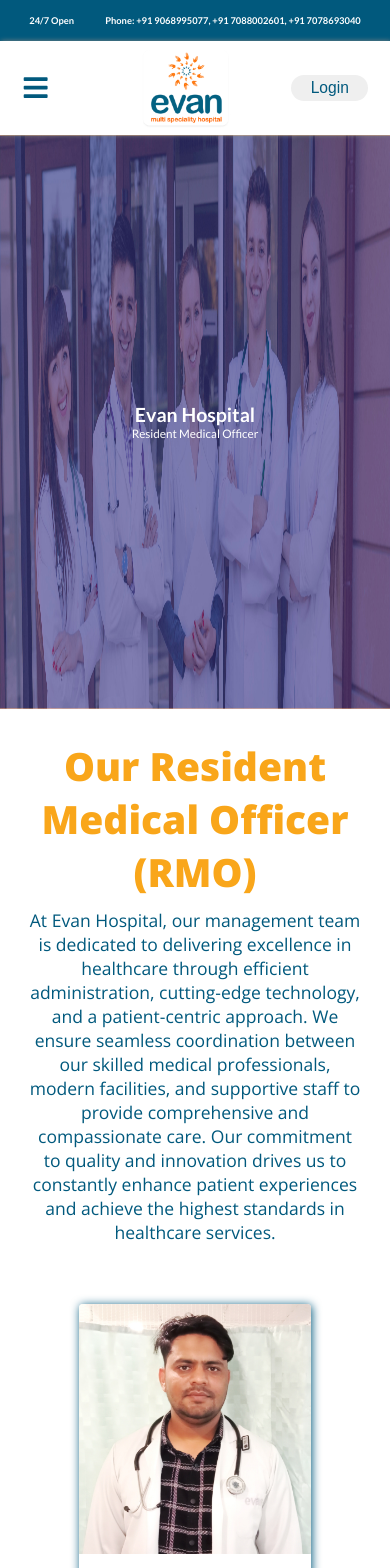
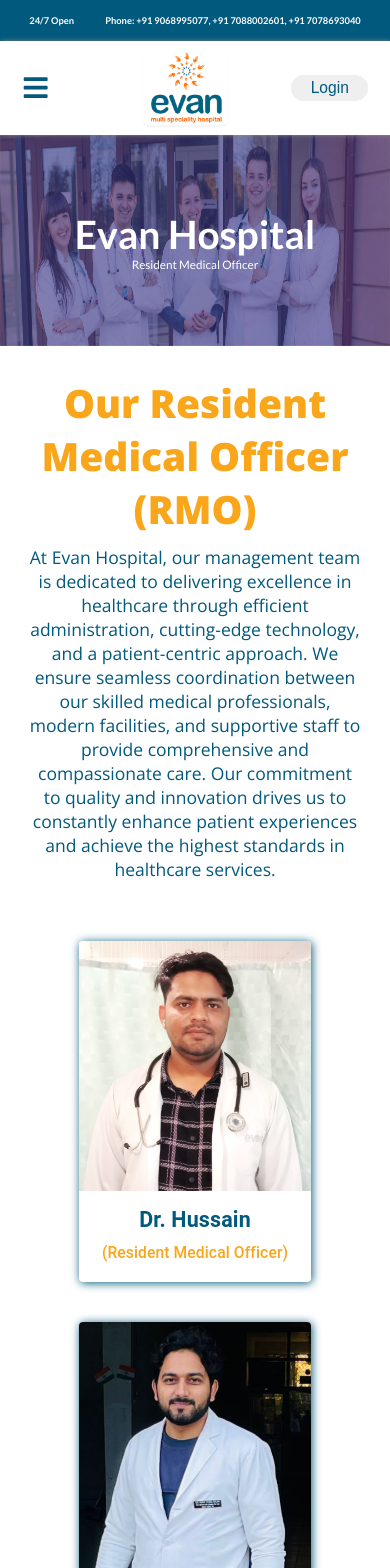
Before and after one commit to Aarishkasgar/Evan-Hospital, a React (Vite) app: page /rmo in a window 390 px wide. Shown: the top 1568 px of the page. Built offline with nearby package versions, Linux system fonts and the light colour scheme; a web font is replaced by a local one.

Commit message:
ag-commit

```diff
--- a/src/components/DoctorsCard.css
+++ b/src/components/DoctorsCard.css
@@ -13,3 +13,18 @@
   /* width: 250px; */
   /* border-radius: 50%; */
 }
+
+/* media query start */
+
+@media (max-width: 600px) {
+  .drname-title {
+    font-size: 5.5vw !important;
+    font-weight: 600 !important;
+  }
+  .drCard-title1 {
+    font-size: 4vw !important;
+  }
+  .drCard-title2 {
+    font-size: 4vw !important;
+  }
+}
--- a/src/components/DoctorsCard.jsx
+++ b/src/components/DoctorsCard.jsx
@@ -25,10 +25,18 @@
           >
             {props.name}
           </Typography>
-          <Typography variant="h5" sx={{ color: "#f9a61a" }}>
+          <Typography
+            variant="h5"
+            sx={{ color: "#f9a61a" }}
+            className="drCard-title1"
+          >
             {props.degree}
           </Typography>
-          <Typography variant="h6" sx={{ color: "#f9a61a" }}>
+          <Typography
+            variant="h6"
+            sx={{ color: "#f9a61a" }}
+            className="drCard-title2"
+          >
             {props.destination}
           </Typography>
         </CardContent>
--- a/src/components/SpecialitiesBanner.css
+++ b/src/components/SpecialitiesBanner.css
@@ -41,3 +41,26 @@
   width: 100%;
   height: auto;
 }
+
+/* media query start */
+
+@media (max-width: 600px) {
+  .SB-container {
+    /* background-color: antiquewhite; */
+    height: 40vw;
+    margin-bottom: 20px;
+  }
+  .SB-inner-container {
+    /* background-color: burlywood; */
+    /* height: 40vw; */
+  }
+  .SB-left-side {
+    /* background-color: brown; */
+  }
+  .SB-title {
+    font-size: 3.5vw;
+  }
+  .SB-text {
+    font-size: 9vw !important;
+  }
+}
--- a/src/components/TitleBanner.css
+++ b/src/components/TitleBanner.css
@@ -48,3 +48,14 @@
 .rmo-title {
   color: white !important;
 }
+
+/* media query start */
+
+@media (max-width: 600px) {
+  .titlebanner-container {
+    height: 25vh;
+  }
+  .titlebanner-title {
+    font-size: 10vw;
+  }
+}
--- a/src/pages/Managements.jsx
+++ b/src/pages/Managements.jsx
@@ -3,7 +3,7 @@
 import "../styles/Home.css";
 import DrImg01 from "../assets/DoctorsImg/DrImg01.jpeg";
 import Mgt1 from "../assets/DepartmentsImg/mgt1.jpg";
-// import Mgt2 from "../assets/DepartmentsImg/mgt2.jpg";
+import Mgt2 from "../assets/DepartmentsImg/mgt2.jpg";
 import Mgt3 from "../assets/DepartmentsImg/mgt3.jpg";
 import Mgt4 from "../assets/DepartmentsImg/mgt4.jpg";
 import Mgt5 from "../assets/DepartmentsImg/mgt5.jpg";
@@ -42,7 +42,7 @@
               destination="(C.E.O)"
             />
             <DoctorsCard
-              img={DrImg01}
+              img={Mgt2}
               name="Manju Jain"
               destination="(Director)"
             />
--- a/src/styles/InsuranceTPA.css
+++ b/src/styles/InsuranceTPA.css
@@ -52,3 +52,20 @@
   padding: 6px 0;
   color: #616161;
 }
+
+/* media query start */
+
+@media (max-width: 600px) {
+  .tpa-header h2 {
+    font-size: 7vw;
+  }
+  .tpaInfo-inner-container p {
+    font-size: 4vw;
+  }
+  .tpaInfo-inner-container h2 {
+    font-size: 6vw;
+  }
+  .tpa-list li {
+    font-size: 4vw;
+  }
+}
--- a/src/styles/Pulmonology.css
+++ b/src/styles/Pulmonology.css
@@ -81,3 +81,17 @@
   color: #01597d;
   margin-bottom: 10px;
 } */
+
+/* media query start */
+
+@media (max-width: 600px) {
+  .pulmo-inner-container h3 {
+    font-size: 7vw;
+  }
+  .top-para {
+    font-size: 4.5vw;
+  }
+  .services-list li {
+    font-size: 4vw;
+  }
+}
```
